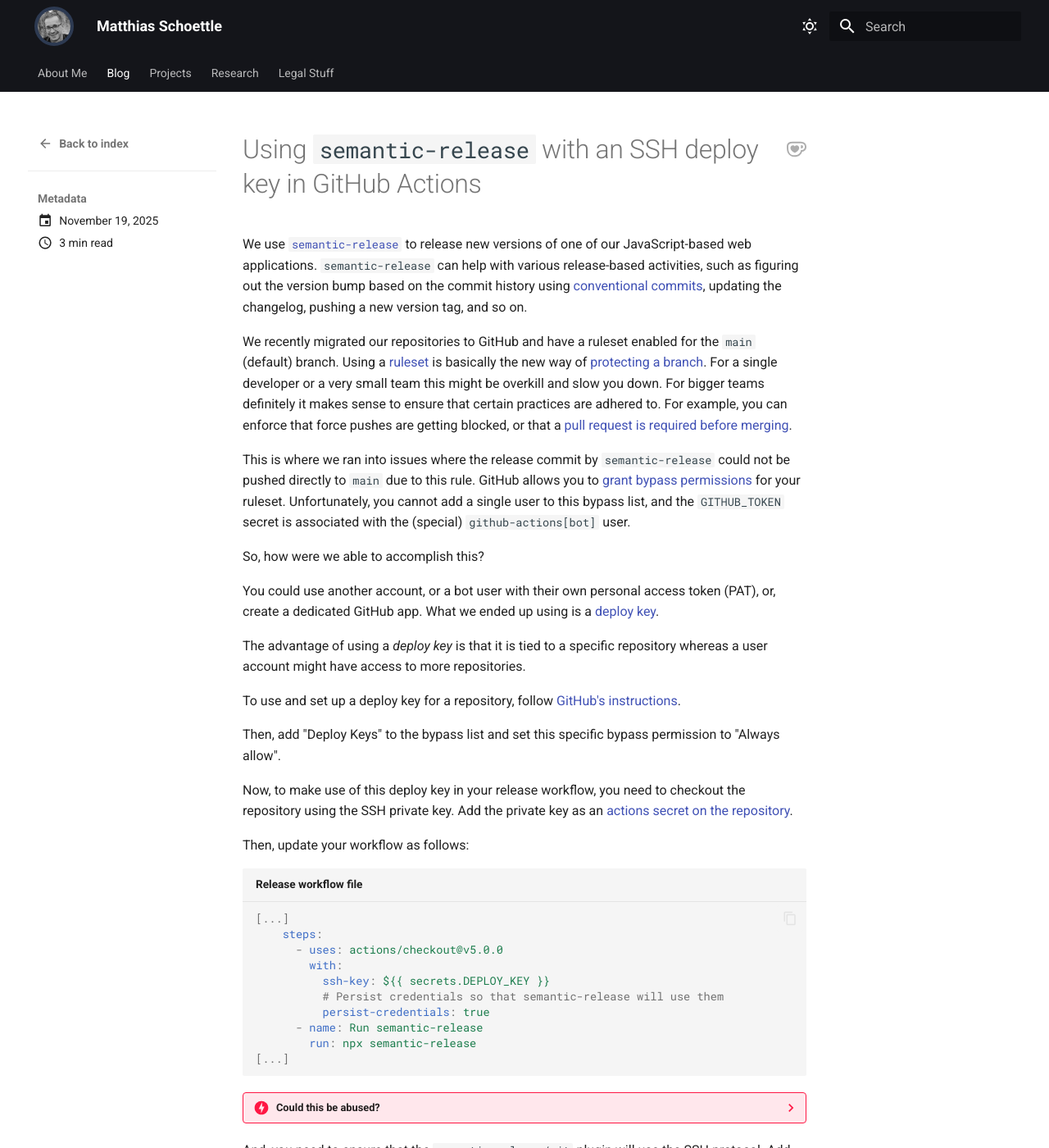
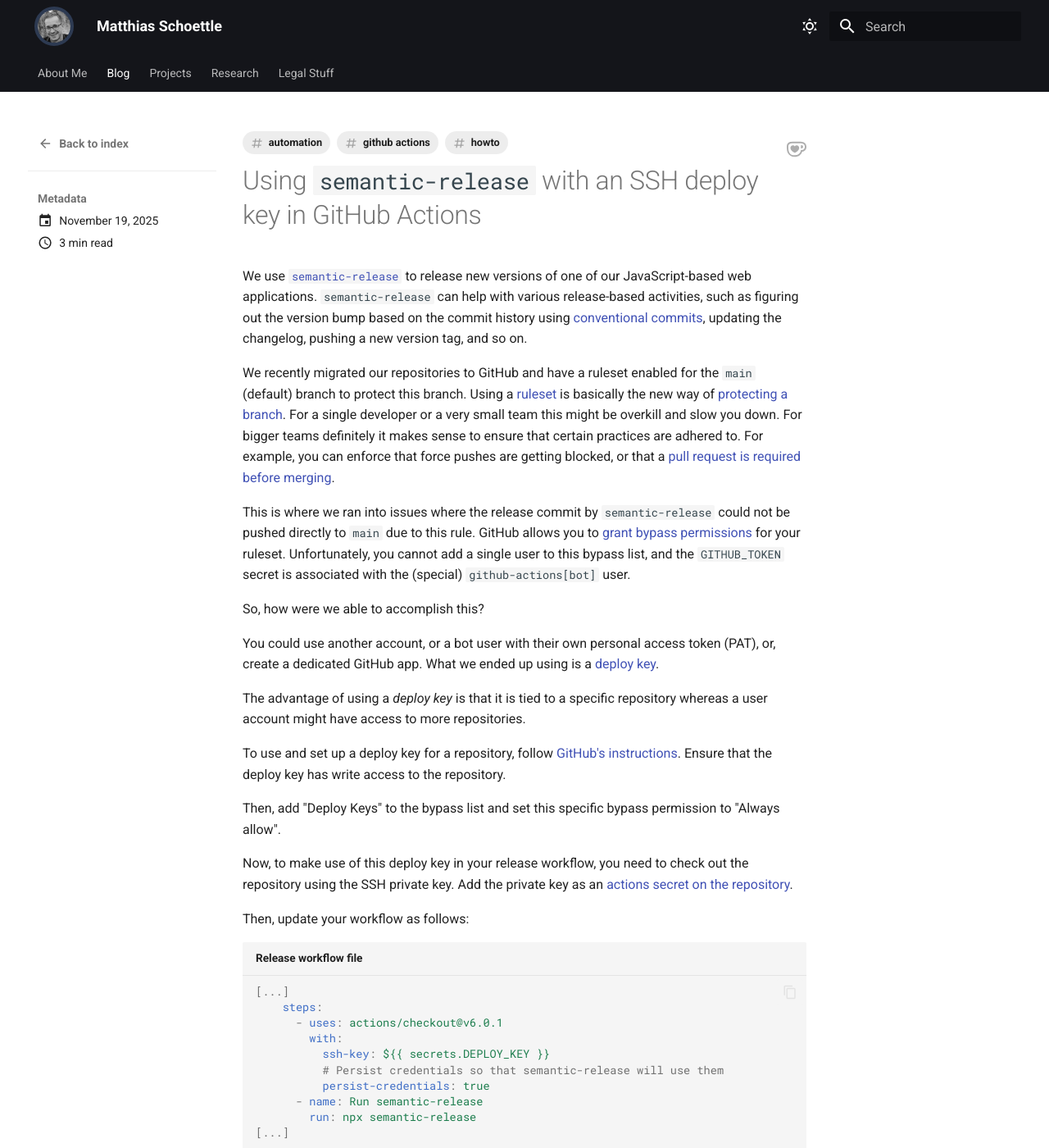
Before and after one commit to mschoettle/website, an MkDocs documentation site: the page built from docs/blog/posts/2025/semantic-release-ssh-deploy-key.md, in a window 1280 px wide and 1400 px high. Shown: the whole window at 82% size. Built offline with MkDocs 1.6.1 and Material for MkDocs 9.7.7, drawn with Linux system fonts in a browser that asks for light colours; emoji names are drawn with the system emoji font; plug-ins that fetch from the network failed and are left out.

Commit message:
add tags

````diff
--- a/docs/blog/posts/2025/semantic-release-ssh-deploy-key.md
+++ b/docs/blog/posts/2025/semantic-release-ssh-deploy-key.md
@@ -1,6 +1,10 @@
 ---
 date:
   created: 2025-11-19
+tags:
+  - automation
+  - github actions
+  - howto
 ---
 
 # Using `semantic-release` with an SSH deploy key in GitHub Actions
@@ -8,7 +12,7 @@
 We use [`semantic-release`](https://semantic-release.gitbook.io/semantic-release/) to release new versions of one of our JavaScript-based web applications.
 `semantic-release` can help with various release-based activities, such as figuring out the version bump based on the commit history using [conventional commits](https://www.conventionalcommits.org/), updating the changelog, pushing a new version tag, and so on.
 
-We recently migrated our repositories to GitHub and have a ruleset enabled for the `main` (default) branch.
+We recently migrated our repositories to GitHub and have a ruleset enabled for the `main` (default) branch to protect this branch.
 Using a [ruleset](https://docs.github.com/en/repositories/configuring-branches-and-merges-in-your-repository/managing-rulesets) is basically the new way of [protecting a branch](https://docs.github.com/en/repositories/configuring-branches-and-merges-in-your-repository/managing-protected-branches/about-protected-branches#require-status-checks-before-merging).
 For a single developer or a very small team this might be overkill and slow you down.
 For bigger teams definitely it makes sense to ensure that certain practices are adhered to.
@@ -28,10 +32,11 @@
 The advantage of using a _deploy key_ is that it is tied to a specific repository whereas a user account might have access to more repositories.
 
 To use and set up a deploy key for a repository, follow [GitHub's instructions](https://docs.github.com/en/authentication/connecting-to-github-with-ssh/managing-deploy-keys#set-up-deploy-keys).
+Ensure that the deploy key has write access to the repository.
 
 Then, add "Deploy Keys" to the bypass list and set this specific bypass permission to "Always allow".
 
-Now, to make use of this deploy key in your release workflow, you need to checkout the repository using the SSH private key.
+Now, to make use of this deploy key in your release workflow, you need to check out the repository using the SSH private key.
 Add the private key as an [actions secret on the repository](https://docs.github.com/en/actions/how-tos/write-workflows/choose-what-workflows-do/use-secrets#creating-secrets-for-a-repository).
 
 Then, update your workflow as follows:
@@ -39,7 +44,7 @@
 ```yaml title="Release workflow file"
 [...]
     steps:
-      - uses: actions/checkout@v5.0.0
+      - uses: actions/checkout@v6.0.1
         with:
           ssh-key: ${{ secrets.DEPLOY_KEY }}
           # Persist credentials so that semantic-release will use them
````
